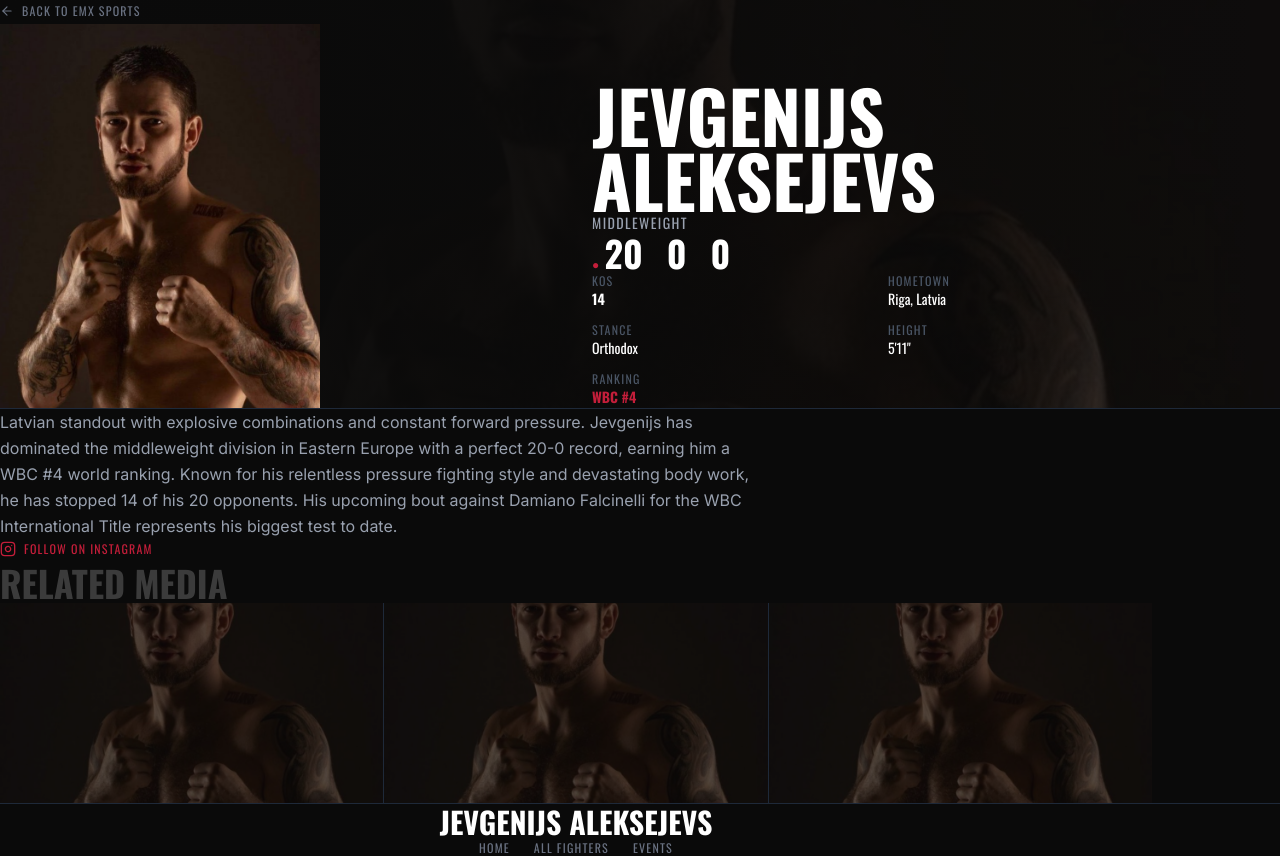
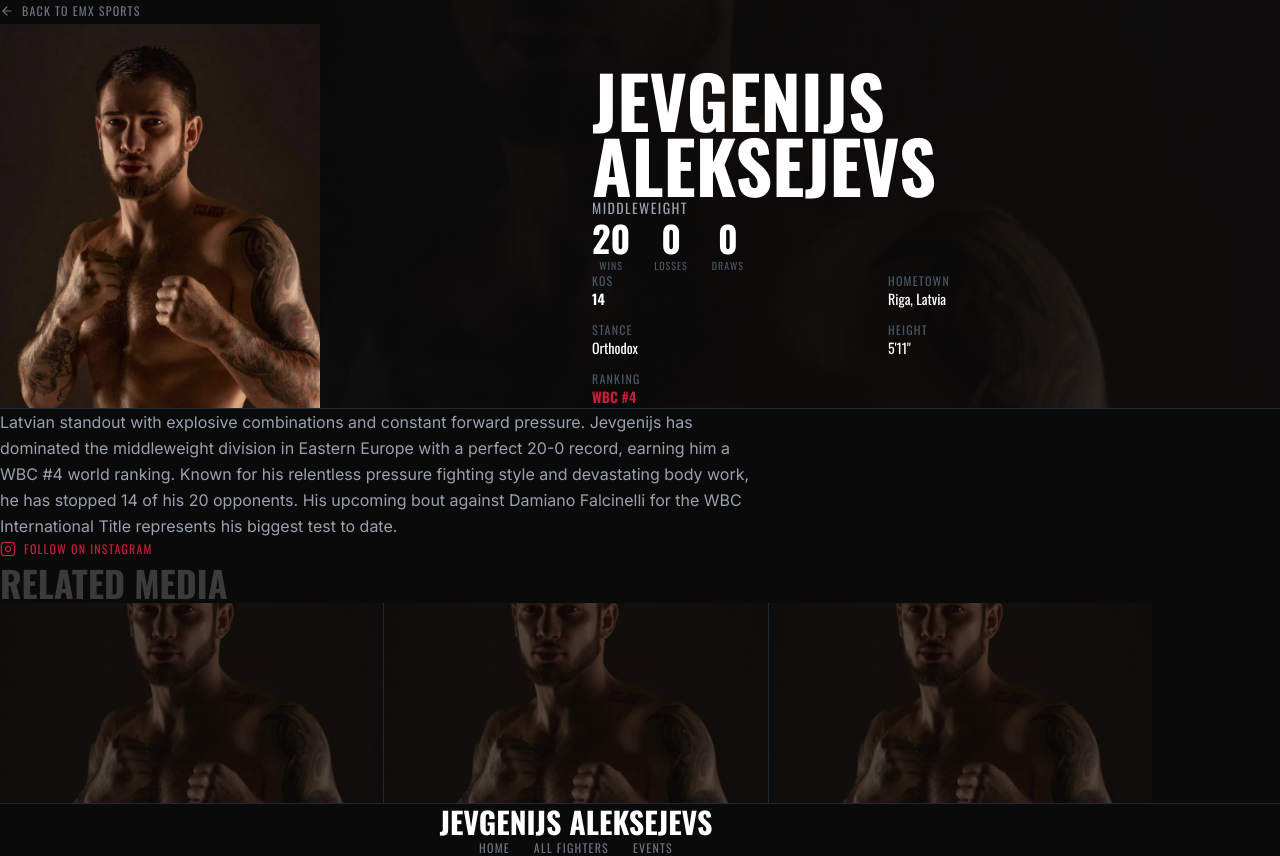
Before and after one commit to olegakhlamenok-debug/emxsports-website, a Next.js app: page /fighters/jevgenijs-aleksejevs/ in a window 1280 px wide. Built offline with nearby package versions, Linux system fonts and the light colour scheme.

Commit message:
fix: async params for Next.js 16 fighter pages

```diff
--- a/src/app/fighters/[slug]/page.tsx
+++ b/src/app/fighters/[slug]/page.tsx
@@ -7,8 +7,13 @@ export function generateStaticParams() {
   return fighters.map((f) => ({ slug: f.slug }));
 }
 
-export function generateMetadata({ params }: { params: { slug: string } }) {
-  const fighter = getFighterBySlug(params.slug);
+export async function generateMetadata({
+  params,
+}: {
+  params: Promise<{ slug: string }>;
+}) {
+  const { slug } = await params;
+  const fighter = getFighterBySlug(slug);
   if (!fighter) return { title: "Fighter Not Found" };
   return {
     title: `${fighter.name} — EMX Sports`,
@@ -16,8 +21,13 @@ export function generateMetadata({ params }: { params: { slug: string } }) {
   };
 }
 
-export default function FighterPage({ params }: { params: { slug: string } }) {
-  const fighter = getFighterBySlug(params.slug);
+export default async function FighterPage({
+  params,
+}: {
+  params: Promise<{ slug: string }>;
+}) {
+  const { slug } = await params;
+  const fighter = getFighterBySlug(slug);
   if (!fighter) notFound();
 
   const { wins, losses, draws } = fighter.record;
@@ -67,15 +77,23 @@ export default function FighterPage({ params }: { params: { slug: string } }) {
 
               {/* Record stats */}
               <div className="flex items-baseline gap-6 mb-6">
-                <div className="flex items-baseline gap-1">
-                  <span className="text-[#c41e3a] font-heading text-xs tracking-widest">●</span>
-                  <span className="font-heading font-bold text-4xl text-white">{wins}</span>
+                <div className="text-center">
+                  <div className="font-heading font-bold text-4xl text-white">{wins}</div>
+                  <div className="text-gray-600 text-[10px] font-heading tracking-widest uppercase mt-1">
+                    Wins
+                  </div>
                 </div>
-                <div className="flex items-baseline gap-1">
-                  <span className="font-heading font-bold text-4xl text-white">{losses}</span>
+                <div className="text-center">
+                  <div className="font-heading font-bold text-4xl text-white">{losses}</div>
+                  <div className="text-gray-600 text-[10px] font-heading tracking-widest uppercase mt-1">
+                    Losses
+                  </div>
                 </div>
-                <div className="flex items-baseline gap-1">
-                  <span className="font-heading font-bold text-4xl text-white">{draws}</span>
+                <div className="text-center">
+                  <div className="font-heading font-bold text-4xl text-white">{draws}</div>
+                  <div className="text-gray-600 text-[10px] font-heading tracking-widest uppercase mt-1">
+                    Draws
+                  </div>
                 </div>
               </div>
 
@@ -150,7 +168,11 @@ export default function FighterPage({ params }: { params: { slug: string } }) {
         </h2>
         <div className="grid grid-cols-3 gap-px bg-gray-800">
           {[1, 2, 3].map((i) => (
-            <div key={i} className="bg-[#0a0a0a] relative overflow-hidden group" style={{ height: 200 }}>
+            <div
+              key={i}
+              className="bg-[#0a0a0a] relative overflow-hidden group"
+              style={{ height: 200 }}
+            >
               <img
                 src={fighter.imageAction}
                 alt={`${fighter.name} media ${i}`}
```
